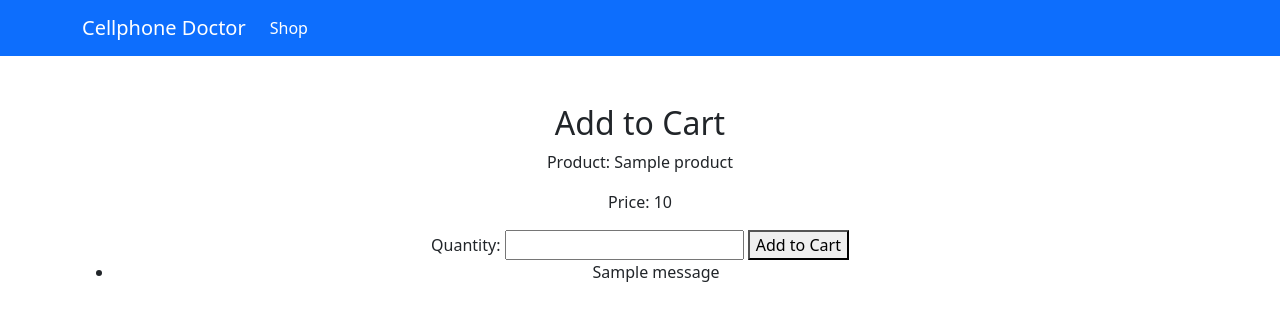
After one commit to morskmorsk/usk-9, a Django app: template mysite/store/templates/store/cart_form.html in a window 1280 px wide. The commit adds this page. Shown: the top 321 px of the page. Run offline with Django 4.2, Linux system fonts and the light colour scheme; the template is opened without the code that fills it: most values are stand-ins (such as "Sample title", 1, 10 or a date in 2020); one stand-in notice (Sample message) is shown.

Commit message:
Update navigation link in base.html

```diff
--- a/mysite/static/templates/base.html
+++ b/mysite/static/templates/base.html
@@ -42,7 +42,7 @@
         <div class="collapse navbar-collapse" id="navbarNav">
           <ul class="navbar-nav">
             <li class="nav-item">
-              <a class="nav-link text-white" href="{% url 'home' %}">Shop</a>
+              <a class="nav-link text-white" href="{% url 'cart-form' %}">Shop</a>
             </li>
             {% comment %} <li class="nav-item">
               <a class="nav-link text-white" href="{% url 'new-work-order' %}">New Work Order</a>
--- a/mysite/store/models.py
+++ b/mysite/store/models.py
@@ -269,7 +269,6 @@ class ProductSupplier(models.Model):
 
     def __str__(self):
         return f"{self.product.name} supplied by {self.supplier.name}"
-
 
 
 class Order(models.Model):
--- /dev/null
+++ b/mysite/store/templates/store/cart_form.html
@@ -0,0 +1,23 @@
+{% extends 'base.html' %}
+
+{% block content %}
+  <h2>Add to Cart</h2>
+  <p>Product: {{ product.name }}</p>
+  <p>Price: {{ product.price }}</p>
+
+  <form method="post" action="{% url 'add_to_cart' product.pk %}">
+    {% csrf_token %}
+    <label for="id_quantity">Quantity:</label>
+    <input type="number" name="quantity" id="id_quantity" min="1" required>
+
+    <button type="submit">Add to Cart</button>
+  </form>
+
+  {% if messages %}
+    <ul>
+      {% for message in messages %}
+        <li>{{ message }}</li>
+      {% endfor %}
+    </ul>
+  {% endif %}
+{% endblock %}
--- a/mysite/store/urls.py
+++ b/mysite/store/urls.py
@@ -1,9 +1,11 @@
 from django.urls import path
-from .views import (ProductListView, ProductDetailView)
+from .views import (ProductListView, ProductDetailView, AddToCartView, CartDetailFormView)
 
 urlpatterns = [
      path('', ProductListView.as_view(), name='home'),
      path('products/<int:pk>/', ProductDetailView.as_view(), name='product-detail'),
+     path('cart-form', CartDetailFormView.as_view(), name='cart-form',),
+     path('add-to-cart/<int:id>/', AddToCartView.as_view(), name='add-to-cart'),
      # path('shopping-cart/', ShoppingCartListView.as_view(), name='shopping-cart-list'),
      # path('checkout/', CheckOutView.as_view(), name='checkout'),
      # path('new-work-order/', NewWorkOrderView.as_view(), name='new-work-order'),
--- a/mysite/store/views.py
+++ b/mysite/store/views.py
@@ -3,14 +3,13 @@ from django.shortcuts import redirect, get_object_or_404, render
 from django.contrib.auth.mixins import LoginRequiredMixin
 from django.contrib.auth.views import LoginView
 from .models import Product
-# from .forms import CartForm, WorkOrderForm
 from django.urls import reverse_lazy
 import logging
 from django.contrib import messages
 from django.contrib.messages.views import SuccessMessageMixin
 from django.urls import reverse_lazy
 from django.views.generic.edit import FormView
-from .forms import UserForm
+from .forms import UserForm,
 from django.contrib.auth import login
 
 from .models import Product
```
Also changed, not shown: mysite/store/forms.py (+7 -0 lines), mysite/store/templates/store/add_to_cart.html (added, +22 -0 lines).
